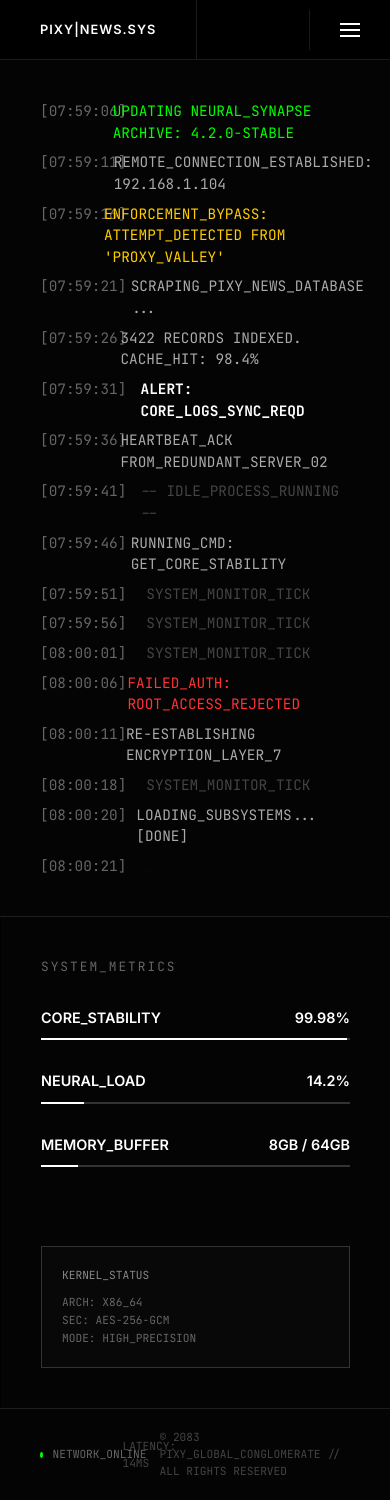
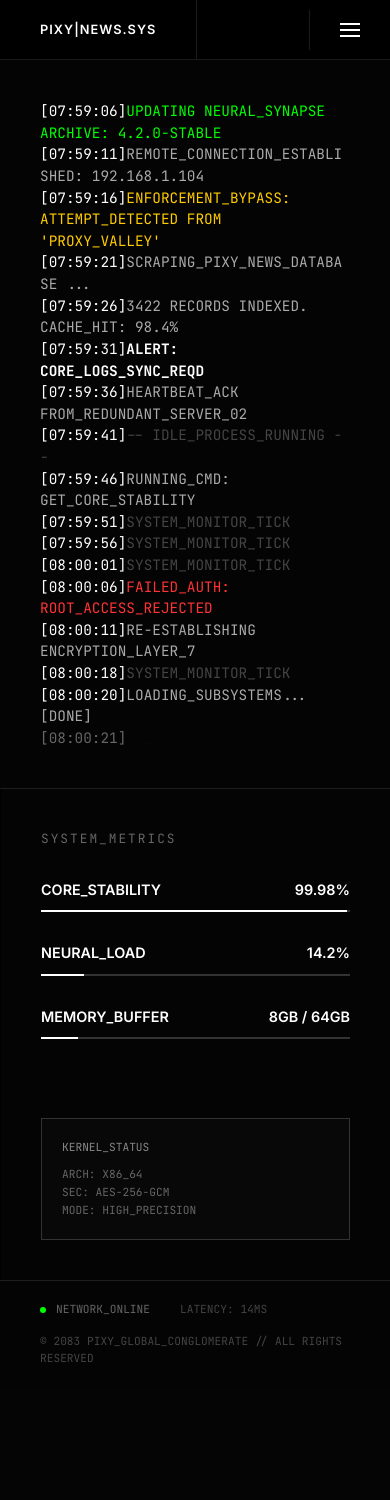
Before and after one commit to Ankitkumar72/AVARICIOUS, a React (Vite) app: page /core-logs in a window 390 px wide. After the commit the page ends 1387 px from the top, so only its background shows below. Built offline with nearby package versions, Linux system fonts and the light colour scheme; no server answers.

Commit message:
Core logs layout

```diff
--- /dev/null
+++ b/src/core-logs.css
@@ -0,0 +1,28 @@
+/* Core Logs Entries */
+.core-log-entry {
+    display: flex;
+    gap: 20px;
+    margin-bottom: 8px;
+    align-items: baseline;
+}
+
+.log-timestamp {
+    color: #666;
+    flex-shrink: 0;
+    font-family: var(--font-mono);
+}
+
+@media (max-width: 600px) {
+    .core-log-entry {
+        flex-direction: column;
+        gap: 2px;
+        margin-bottom: 15px;
+        align-items: flex-start;
+    }
+
+    .log-timestamp {
+        font-size: 0.8rem;
+        opacity: 0.7;
+        margin-bottom: 2px;
+    }
+}
--- a/src/index.css
+++ b/src/index.css
@@ -1497,3 +1497,17 @@ button {
         filter: blur(0);
     }
 }
+
+/* Responsive Footer Fix */
+@media (max-width: 900px) {
+    .responsive-footer {
+        flex-direction: column !important;
+        gap: 15px !important;
+        align-items: flex-start !important;
+        height: auto !important;
+    }
+
+    .responsive-footer>div:first-child {
+        flex-wrap: wrap !important;
+    }
+}
--- a/src/pages/CoreLogs.jsx
+++ b/src/pages/CoreLogs.jsx
@@ -87,15 +87,16 @@ const CoreLogs = () => {
                     {/* Left: Logs (Fixed Height, No Scroll, Top Aligned) */}
                     <div className="core-logs-list" style={{ overflow: 'hidden' }}>
                         {logs.map((log, i) => (
-                            <div key={i} style={{ marginBottom: '8px', display: 'flex', gap: '20px' }}>
-                                <span style={{ color: '#666' }}>[{log.time}]</span>
+                            <div key={i} className="core-log-entry">
+                                <span className="log-timestamp">[{log.time}]</span>
                                 <span style={{
                                     color: log.type === 'error' ? '#ff3333' :
                                         log.type === 'success' ? '#00ff00' :
                                             log.type === 'warning' ? '#ffcc00' :
                                                 log.type === 'alert' ? 'white' :
                                                     log.type === 'dim' ? '#444' : '#aaa',
-                                    fontWeight: log.type === 'alert' ? 'bold' : 'normal'
+                                    fontWeight: log.type === 'alert' ? 'bold' : 'normal',
+                                    wordBreak: 'break-word'
                                 }}>
                                     {log.msg}
                                 </span>
@@ -171,7 +172,8 @@ const CoreLogs = () => {
                 </div>
 
                 {/* Footer Bar */}
-                <div style={{ borderTop: '1px solid rgba(255,255,255,0.1)', padding: '20px 40px', display: 'flex', justifyContent: 'space-between', fontSize: '0.7rem', color: '#444' }} className="mono">
+                {/* Footer Bar */}
+                <div style={{ borderTop: '1px solid rgba(255,255,255,0.1)', padding: '20px 40px', display: 'flex', justifyContent: 'space-between', fontSize: '0.7rem', color: '#444' }} className="mono responsive-footer">
                     <div style={{ display: 'flex', alignItems: 'center', gap: '10px' }}>
                         <div style={{ width: '6px', height: '6px', borderRadius: '50%', background: '#00ff00' }}></div>
                         <span style={{ color: '#666' }}>NETWORK_ONLINE</span>
--- /dev/null
+++ b/src/responsive-footer-fix.css
@@ -0,0 +1,13 @@
+/* Responsive Footer Fix */
+@media (max-width: 900px) {
+    .responsive-footer {
+        flex-direction: column !important;
+        gap: 15px !important;
+        align-items: flex-start !important;
+        height: auto !important;
+    }
+
+    .responsive-footer>div:first-child {
+        flex-wrap: wrap !important;
+    }
+}
--- /dev/null
+++ b/src/responsive-footer.css
@@ -0,0 +1,15 @@
+/* Responsive Footer Fix */
+@media (max-width: 900px) {
+    .responsive-footer {
+        flex-direction: column;
+        gap: 15px;
+        align-items: flex-start !important;
+        /* Force left align to match terminal style */
+        height: auto !important;
+    }
+
+    .responsive-footer>div:first-child {
+        flex-wrap: wrap;
+        /* allow latency to wrap if needed */
+    }
+}
```
Also changed, not shown: src/core-logs-footer.css (added, +46 -0 lines).
